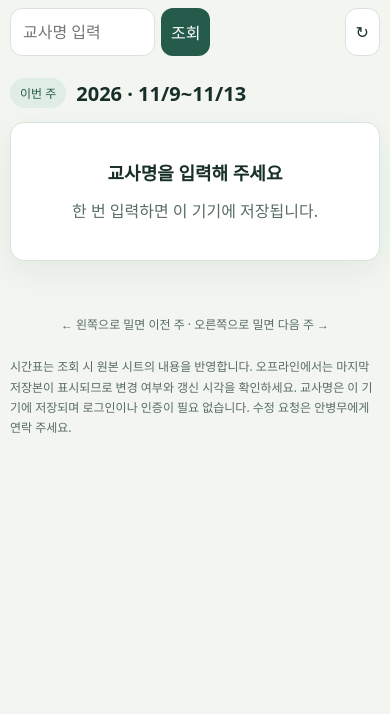
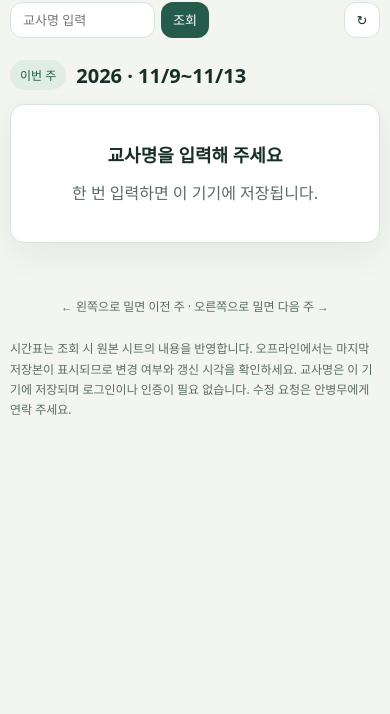
Before and after one commit to abmstar/YGTable, a plain HTML site: page index.html in a window 390 px wide. Shown: the part 130-844 px from the top of the page. Drawn offline with Linux system fonts and the light colour scheme; no server answers.

Commit message:
Update index.html

```diff
--- a/index.html
+++ b/index.html
@@ -141,12 +141,24 @@
         word-break: keep-all;
       }
 
-      /* 교사명 입력 및 조회 */
+      /* 교사명 입력, 조회, 새로고침 높이 통일 */
       .controls {
         display: flex;
+        align-items: center;
         gap: 8px;
-        flex-wrap: wrap;
+        flex-wrap: nowrap;
         margin: 24px 0 18px;
+      }
+
+      .controls input,
+      .controls button {
+        height: 40px;
+        padding: 0 14px;
+        display: inline-flex;
+        align-items: center;
+        justify-content: center;
+        line-height: 1;
+        box-sizing: border-box;
       }
 
       .controls .grow {
@@ -155,6 +167,13 @@
 
       .teacher-input {
         width: 180px;
+        padding: 0 12px;
+      }
+
+      .icon-btn {
+        width: 40px;
+        padding: 0;
+        font-size: 17px;
       }
 
       /* 주간 제목 */
@@ -259,6 +278,27 @@
         color: #c3cec6;
       }
 
+      /* 오늘의 중식 배너 */
+      .lunch-box {
+        margin-top: 10px;
+        padding: 10px 14px;
+        background: #ffffff;
+        border: 1px solid var(--line);
+        border-radius: 12px;
+        font-size: 13px;
+        line-height: 1.5;
+        color: var(--ink);
+      }
+
+      .lunch-box[hidden] {
+        display: none;
+      }
+
+      .lunch-box strong {
+        color: var(--green);
+        margin-right: 6px;
+      }
+
       /* 조회 안내 */
       .notice {
         padding: 34px 22px;
@@ -331,8 +371,27 @@
           padding-bottom: 2px;
         }
 
+        .controls {
+          gap: 6px;
+          margin: 18px 0 14px;
+        }
+
+        .controls input,
+        .controls button {
+          height: 36px;
+          padding: 0 12px;
+          font-size: 13px;
+        }
+
         .teacher-input {
           width: 145px;
+          padding: 0 10px;
+        }
+
+        .icon-btn {
+          width: 36px;
+          padding: 0;
+          font-size: 16px;
         }
 
         .cell {
@@ -359,16 +418,13 @@
           font-size: 20px;
         }
 
-        .controls {
-          gap: 6px;
+        .panel {
+          border-radius: 14px;
         }
 
-        .controls button {
-          padding: 10px;
-        }
-
-        .panel {
-          border-radius: 14px;
+        .lunch-box {
+          padding: 9px 12px;
+          font-size: 12px;
         }
       }
     </style>
@@ -407,7 +463,7 @@
 
         <span class="grow"></span>
 
-        <button type="button" id="refresh" aria-label="새로고침" title="새로고침">
+        <button type="button" id="refresh" class="icon-btn" aria-label="새로고침" title="새로고침">
           ↻
         </button>
       </form>
@@ -441,6 +497,9 @@
         <div id="schedule"></div>
       </section>
 
+      <!-- 오늘의 중식 배너 -->
+      <div id="lunchBox" class="lunch-box" hidden></div>
+
       <div
         id="status"
         class="status"
```
